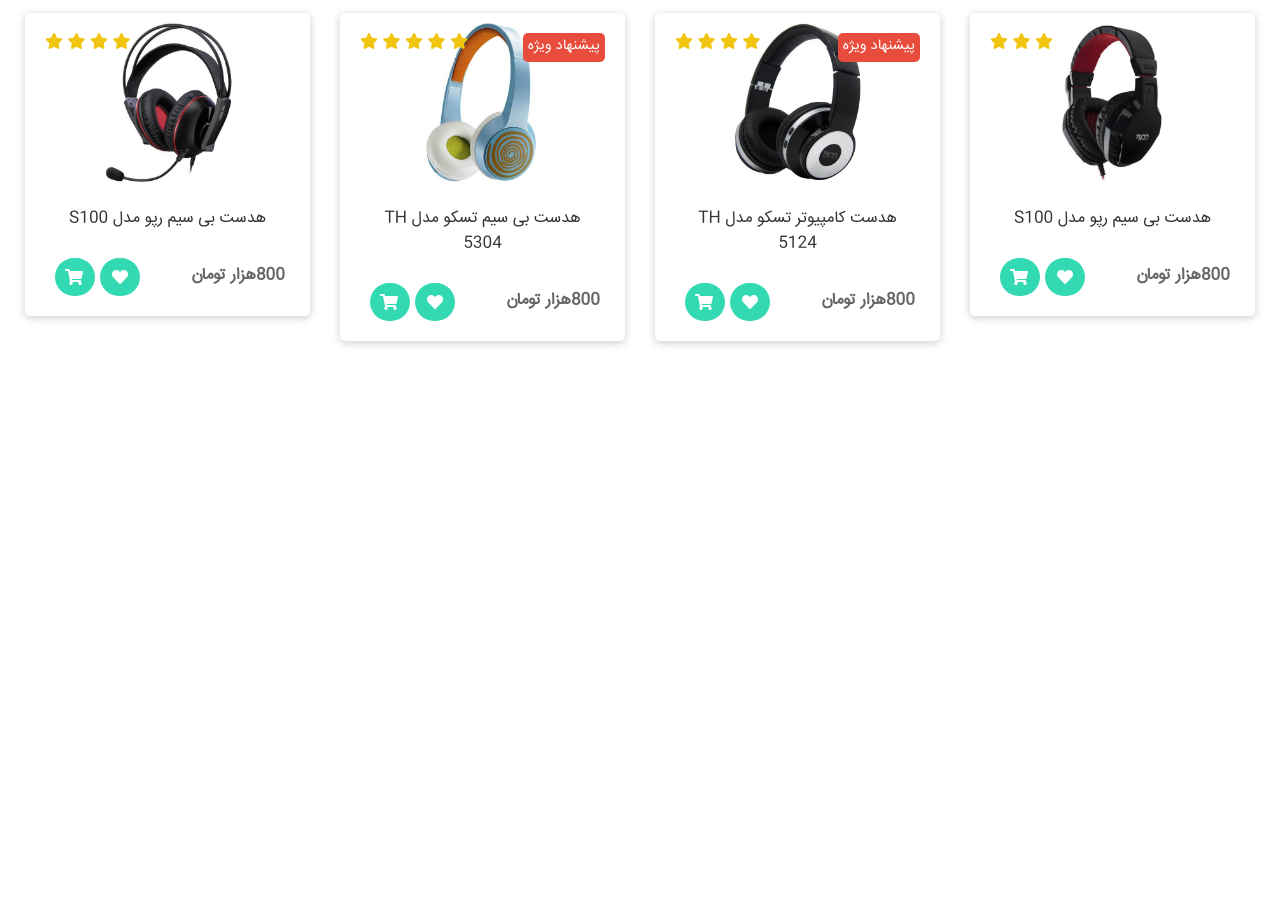
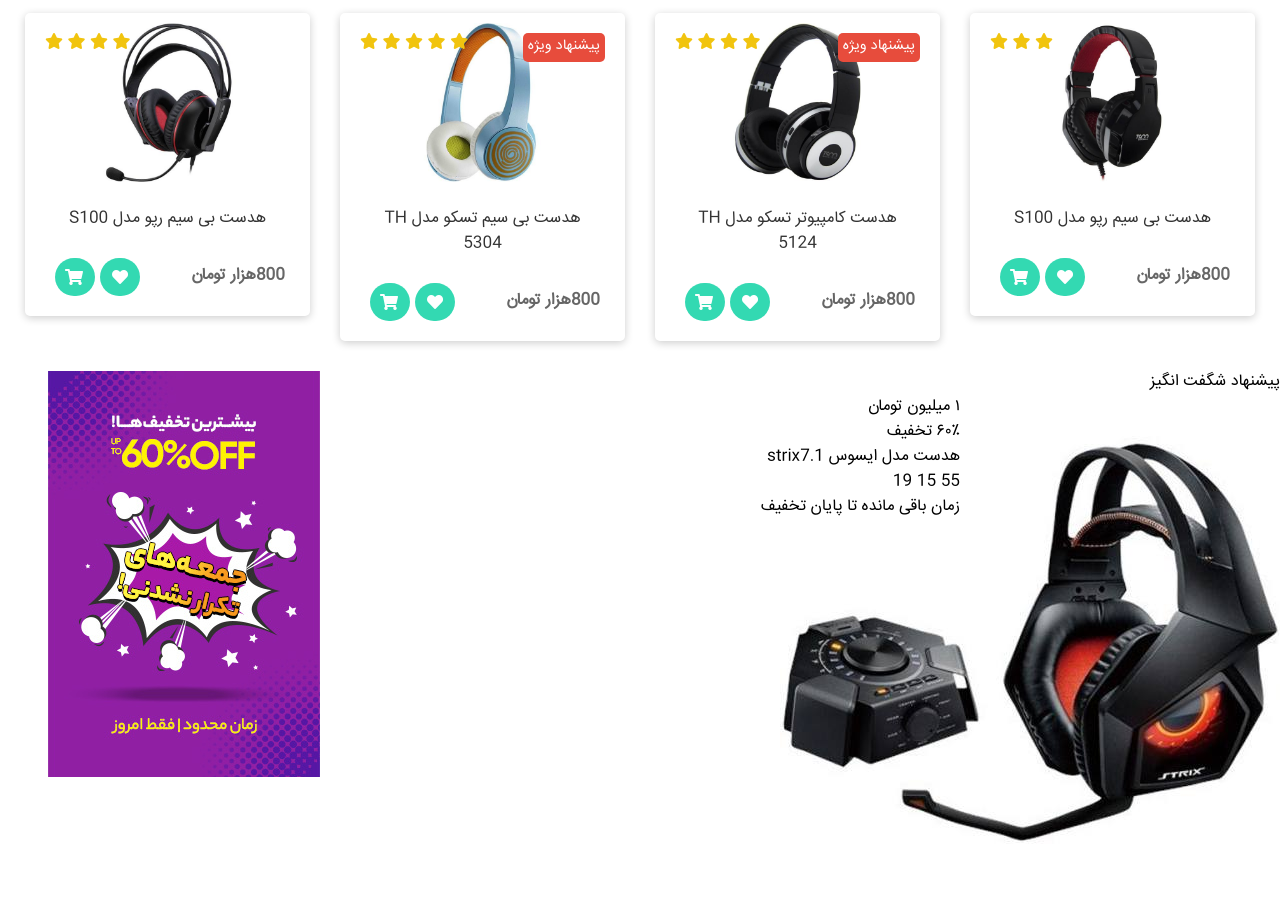
Before and after one commit to V-abbasi93/Shop, a plain HTML site: page home.html in a window 1280 px wide. Shown: the part 1048-1955 px from the top of the page. Before the commit the page ends 1419 px from the top, so only its background shows below. Drawn offline with Linux system fonts and the light colour scheme.

Commit message:
Create Supper Offer Section just HTML Code

```diff
--- a/home.html
+++ b/home.html
@@ -61,7 +61,7 @@
 
     <main>
         <section class="home-page-product-sec">
-        <div class="row">
+            <div class="row">
             <div class="col-lg-3 col-md-4 col-sm-6 col-xs-12">
                 <div class="shopping-card">
                     <div class="image-section">
@@ -192,8 +192,54 @@
                     </div>
                 </div>
             </div>
-        </div>
-    </section>
+            </div>
+        </section>
+        <section class="supper-offer-section">
+            <div class="row">
+                <div class="col-lg-9">
+                    <div class="supper-offer-box">
+                        <span class="title-offer">
+                            پیشنهاد شگفت انگیز
+                        </span>
+                        <div class="body">
+                            <div class="row">
+                                <div class="col-lg-4">
+                                    <div class="image-container">
+                                        <img src="./Images/super-product.jpg" alt="">
+                                    </div>
+                                </div>
+                                <div class="col-lg-8">
+                                    <div class="specification">
+                                        <div class="price-row">
+                                            <div class="price">
+                                                ۱ میلیون تومان
+                                            </div>
+                                            <div class="off">۶۰٪ تخفیف</div>
+                                        </div>
+                                        <div class="title">
+                                            هدست مدل ایسوس strix7.1
+                                        </div>
+                                        <div class="counter-down">
+                                            <span id="seconds">55</span>
+                                            <span id="minutes">15</span>
+                                            <span id="hours">19</span>
+                                        </div>
+                                        <div class="remaining-time">
+                                            زمان باقی مانده تا پایان تخفیف
+                                        </div>
+                                    </div>
+                                </div>
+                            </div>
+                        </div>
+                    </div>
+                </div>
+                <div class="col-lg-3">
+                    <div class="banner">
+                        <img src="./Images/friday.jpg" alt="">
+                    </div>
+                </div>
+            </div>
+        </section>
     </main>
     <script src="./js/main.js"></script>
 </body>
```
